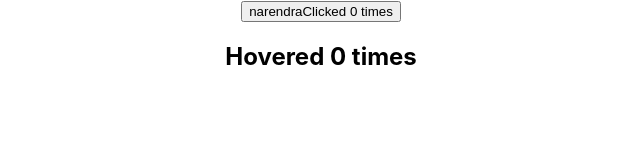
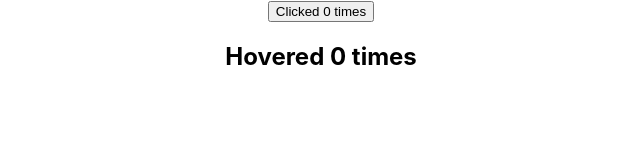
Before and after one commit to supermonk/vagrant-react-centos7, a React (Create React App) app in the folder data/react-http/: page / in a window 1280 px wide. Shown: the top 160 px of the page, without its empty margins (319-959 px from the left). Built offline with nearby package versions, Linux system fonts and the light colour scheme.

Commit message:
Basic render

```diff
--- a/data/react-http/src/App.js
+++ b/data/react-http/src/App.js
@@ -1,9 +1,11 @@
 import React from 'react';
 import './App.css';
+import ClickCounterTwo from './components/ClickCounterTwo';
+import HoverComponentTwo from './components/HoverComponentTwo';
 // import PureComp from './components/PureComp';
 // import ParentComp from './components/ParentComp';
-import ClickCounter from './components/ClickCounter';
-import HoverCounter from './components/HoverCounter';
+// import ClickCounter from './components/ClickCounter';
+// import HoverCounter from './components/HoverCounter';
 // import Table from './components/Table';
 // import PostList from './components/PostList';
 // import PostForm from './components/PostForm';
@@ -21,8 +23,10 @@
       {/* <FragmentDemo></FragmentDemo> */}
       {/* <Table></Table> */}
       {/* <ParentComp></ParentComp> */}
-      <ClickCounter name = 'narendra'></ClickCounter>
-      <HoverCounter></HoverCounter>
+      {/* <ClickCounter name = 'narendra'></ClickCounter> */}
+      {/* <HoverCounter></HoverCounter> */}
+      <ClickCounterTwo></ClickCounterTwo>
+      <HoverComponentTwo></HoverComponentTwo>
     </div>
   );
 }
--- /dev/null
+++ b/data/react-http/src/components/ClickCounterTwo.js
@@ -0,0 +1,27 @@
+import React, { Component } from 'react'
+
+export class ClickCounterTwo extends Component {
+    constructor(props) {
+        super(props)
+
+        this.state = {
+             count: 0
+        }
+    }
+
+    incrementCount = () =>{
+        this.setState(prevState  =>{
+            return {count: prevState.count+1}
+        })
+    }
+    render() {
+        const {count} = this.state
+        return (
+            <div>
+                <button onClick={this.incrementCount}> Clicked {count} times</button>
+            </div>
+        )
+    }
+}
+
+export default ClickCounterTwo
--- /dev/null
+++ b/data/react-http/src/components/HoverComponentTwo.js
@@ -0,0 +1,26 @@
+import React, { Component } from 'react'
+
+export class HoverComponentTwo extends Component {
+    constructor(props) {
+        super(props)
+
+        this.state = {
+            count: 0
+        }
+    }
+    incrementCount = () => {
+        this.setState(prevState => {
+            return { count: prevState.count + 1 }
+        })
+    }
+    render() {
+        const {count} = this.state
+        return (
+            <div>
+                <h2 onMouseOver={this.incrementCount}> Hovered {count} times</h2>
+            </div>
+        )
+    }
+}
+
+export default HoverComponentTwo
```
